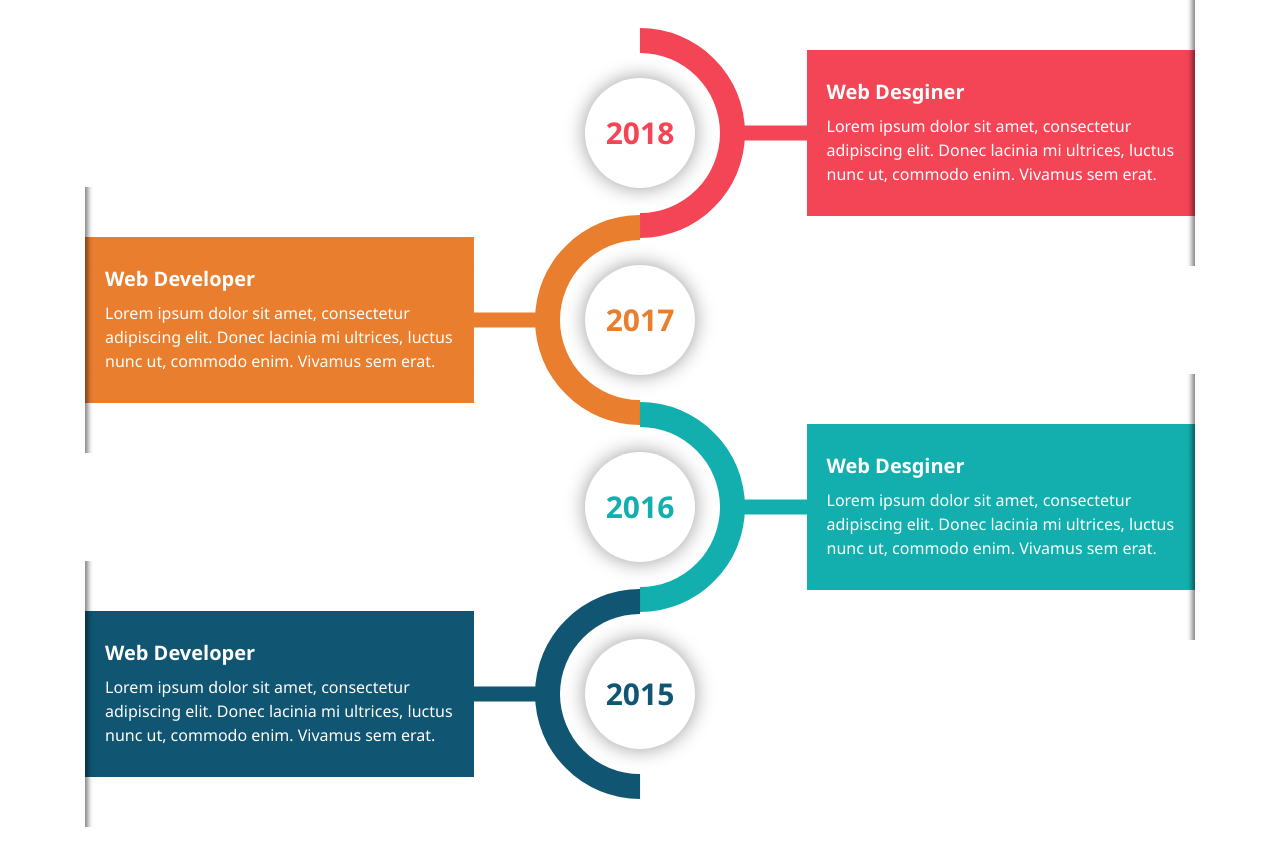
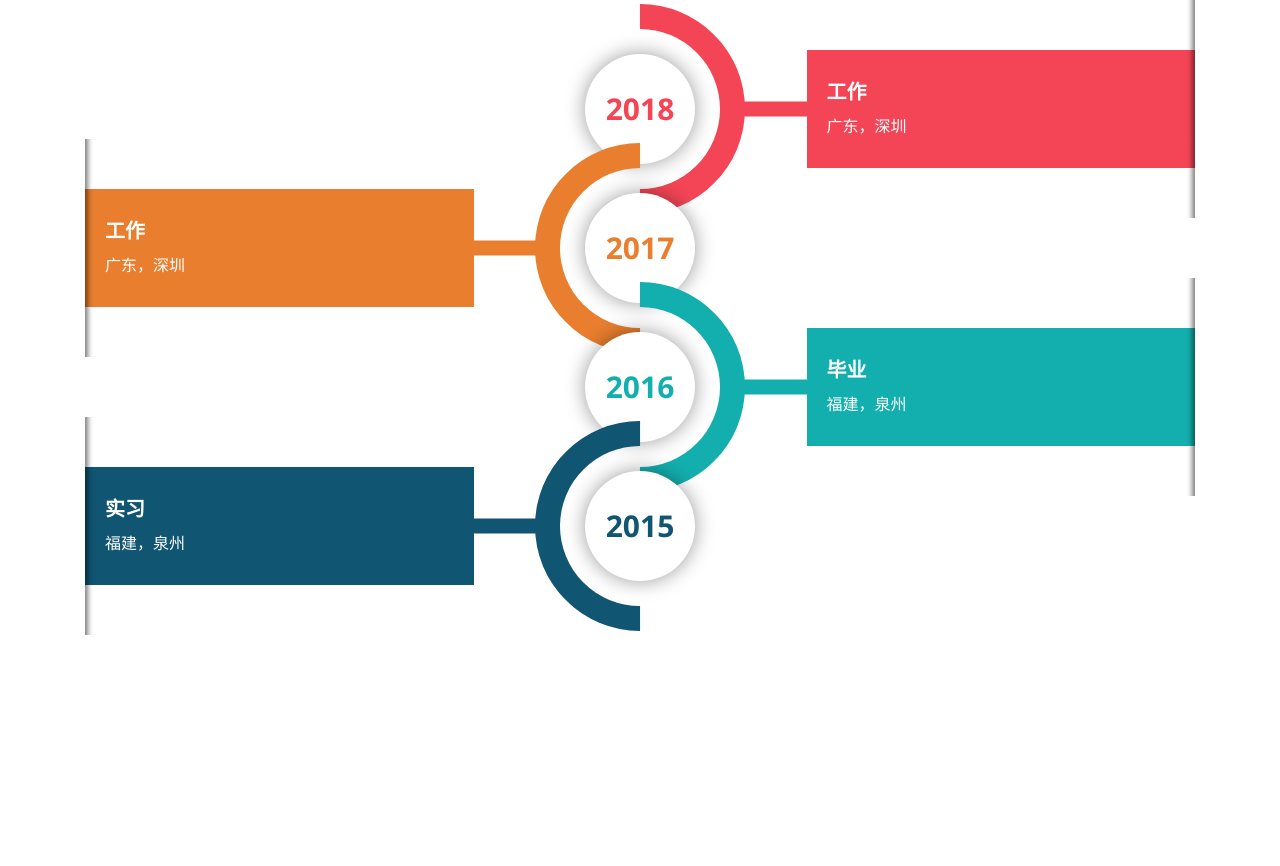
Before and after one commit to yong472727322/leo, a Jekyll site: the page blog/index.html, which Jekyll copies as it is, in a window 1280 px wide. Shown: the top 866 px of the page. Built offline with Jekyll 4.4.1, drawn with Linux system fonts in a browser that asks for light colours.

Commit message:
Update index.html

```diff
--- a/blog/index.html
+++ b/blog/index.html
@@ -21,9 +21,9 @@
 					<div class="timeline">
 						<div class="timeline-icon"><span class="year">2018</span></div>
 						<div class="timeline-content">
-							<h3 class="title">Web Desginer</h3>
+							<h3 class="title">工作</h3>
 							<p class="description">
-								Lorem ipsum dolor sit amet, consectetur adipiscing elit. Donec lacinia mi ultrices, luctus nunc ut, commodo enim. Vivamus sem erat.
+								广东，深圳
 							</p>
 						</div>
 					</div>
@@ -31,9 +31,9 @@
 					<div class="timeline">
 						<div class="timeline-icon"><span class="year">2017</span></div>
 						<div class="timeline-content">
-							<h3 class="title">Web Developer</h3>
+							<h3 class="title">工作</h3>
 							<p class="description">
-								Lorem ipsum dolor sit amet, consectetur adipiscing elit. Donec lacinia mi ultrices, luctus nunc ut, commodo enim. Vivamus sem erat.
+								广东，深圳
 							</p>
 						</div>
 					</div>
@@ -41,9 +41,9 @@
 					<div class="timeline">
 						<div class="timeline-icon"><span class="year">2016</span></div>
 						<div class="timeline-content">
-							<h3 class="title">Web Desginer</h3>
+							<h3 class="title">毕业</h3>
 							<p class="description">
-								Lorem ipsum dolor sit amet, consectetur adipiscing elit. Donec lacinia mi ultrices, luctus nunc ut, commodo enim. Vivamus sem erat.
+								福建，泉州
 							</p>
 						</div>
 					</div>
@@ -51,9 +51,9 @@
 					<div class="timeline">
 						<div class="timeline-icon"><span class="year">2015</span></div>
 						<div class="timeline-content">
-							<h3 class="title">Web Developer</h3>
+							<h3 class="title">实习</h3>
 							<p class="description">
-								Lorem ipsum dolor sit amet, consectetur adipiscing elit. Donec lacinia mi ultrices, luctus nunc ut, commodo enim. Vivamus sem erat.
+								福建，泉州
 							</p>
 						</div>
 					</div>
```
